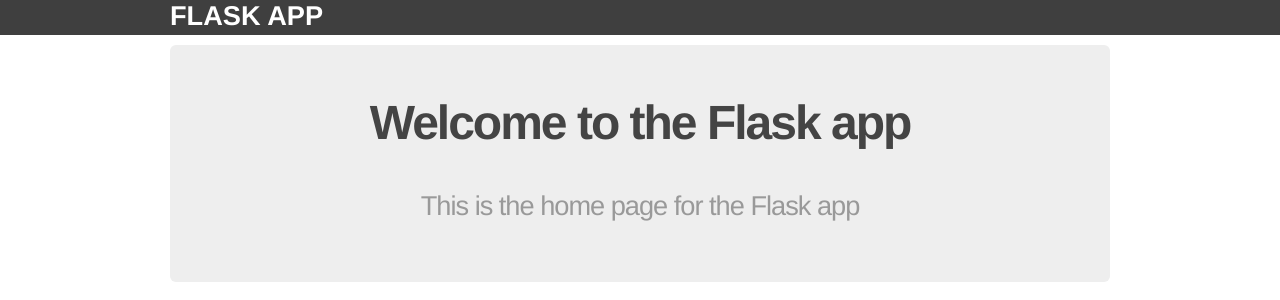
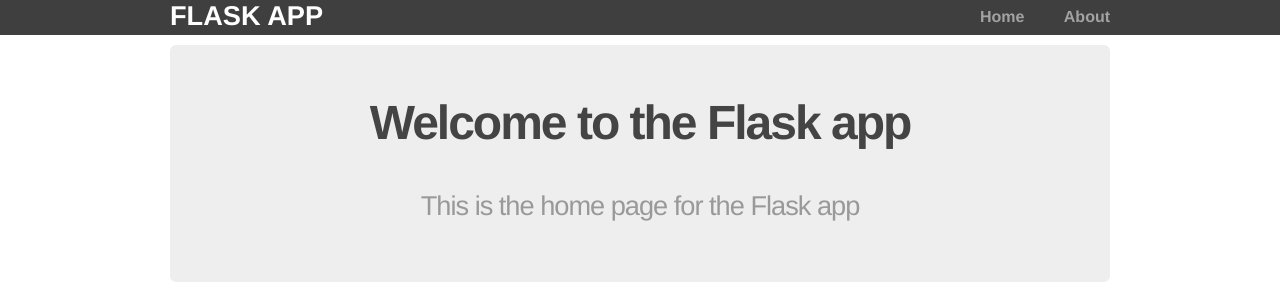
Before and after one commit to thomasbshop/website, a Flask app: page / in a window 1280 px wide. Shown: the top 300 px of the page. Run offline with Flask 2, Linux system fonts and the light colour scheme.

Commit message:
about page and navbar

```diff
--- a/app/static/css/main.css
+++ b/app/static/css/main.css
@@ -62,3 +62,25 @@ body {
     letter-spacing: -1px;
     color: #999;
   }
+
+  /*
+ * Display navigation links inline
+ */
+
+.menu {
+  float: right;
+  margin-top: 8px;
+}
+
+.menu li {
+  display: inline;
+}
+
+.menu li + li {
+  margin-left: 35px;
+}
+
+.menu li a {
+  color: #999;
+  text-decoration: none;
+}
--- a/app/templates/layout.html
+++ b/app/templates/layout.html
@@ -12,6 +12,12 @@
     <header>
       <div class="container">
         <h1 class="logo">Flask App</h1>
+          <strong><nav>
+            <ul class="menu">
+              <li><a href="{{ url_for('home') }}">Home</a></li>
+              <li><a href="{{ url_for('about') }}">About</a></li>
+            </ul>
+          </nav></strong>
       </div>
     </header>
 
```
Also changed, not shown: app/templates/about.html (added, +8 -0 lines).
